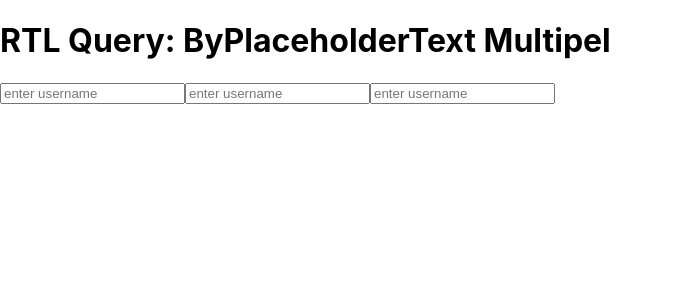
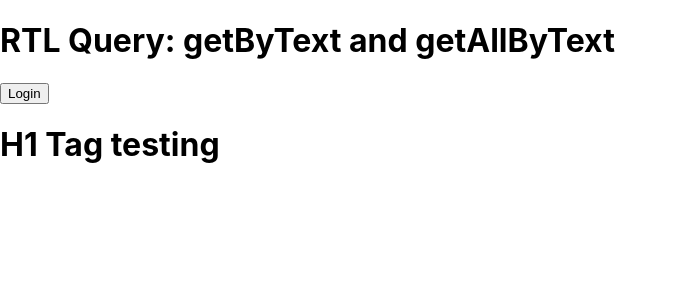
Before and after one commit to Ujala-355/Testing, a React (Create React App) app: page / in a window 1280 px wide. Shown: the top 300 px of the page, without its empty margins (0-678 px from the left). Built offline with nearby package versions, Linux system fonts and the light colour scheme.

Commit message:
getByText

```diff
--- a/src/App.js
+++ b/src/App.js
@@ -2,11 +2,9 @@
     return(
         <>
             <div>
-                <h1>RTL Query: ByPlaceholderText Multipel </h1>
-                <input type="text" placeholder="enter username"/>
-                <input type="text" placeholder="enter username"/>
-                <input type="text" placeholder="enter username"/>
-
+                <h1>RTL Query: getByText and getAllByText</h1>
+                <button>Login</button>
+                <h1>H1 Tag testing</h1>
             </div>
         </>
     )
```
Also changed, not shown: 1 other file (tests, documents, lock files or other folders).
